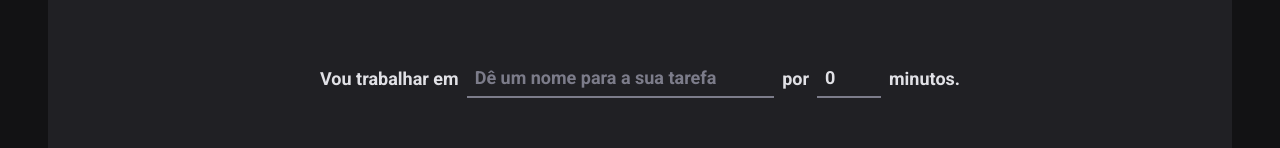
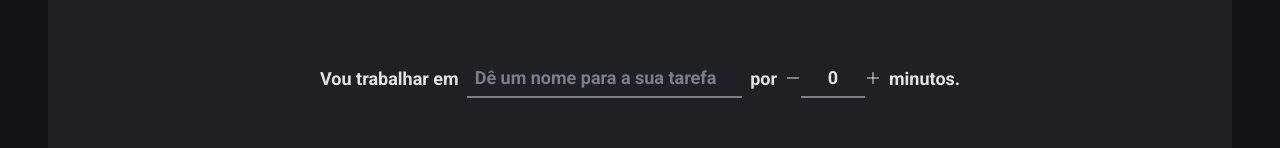
Before and after one commit to matheusfalavigna/ignite-reactjs, a React (Vite) app in the folder 02-ignite-timer/: page / in a window 1280 px wide. Shown: the part 166-314 px from the top of the page. Built offline with nearby package versions, Linux system fonts and the light colour scheme.

Commit message:
feat: add buttons to add and reduce time

```diff
--- a/02-ignite-timer/src/pages/Home/components/NewCycleForm/index.tsx
+++ b/02-ignite-timer/src/pages/Home/components/NewCycleForm/index.tsx
@@ -1,11 +1,31 @@
+import { Minus, Plus } from "phosphor-react";
 import { useContext } from "react";
 import { useFormContext } from "react-hook-form";
 import { CyclesContext } from "../../../../contexts/CyclesContext";
-import { FormContainer, MinutesAmountInput, TaskInput } from "./styles";
+import {
+  FormContainer,
+  MinutesAmountInput,
+  MinutesAmountInputWrapper,
+  TaskInput,
+} from "./styles";
 
 export function NewCycleForm() {
   const { activeCycle } = useContext(CyclesContext);
-  const { register } = useFormContext();
+  const { register, setValue, getValues } = useFormContext();
+
+  function handleIncrease() {
+    const currentValue = getValues("minutesAmount") || 0;
+    if (currentValue < 60) {
+      setValue("minutesAmount", currentValue + 1);
+    }
+  }
+
+  function handleDecrease() {
+    const currentValue = getValues("minutesAmount") || 0;
+    if (currentValue > 1) {
+      setValue("minutesAmount", currentValue - 1);
+    }
+  }
 
   return (
     <FormContainer>
@@ -27,16 +47,23 @@ export function NewCycleForm() {
       </datalist>
 
       <label htmlFor="minutesAmount">por</label>
+      <MinutesAmountInputWrapper>
+        <button type="button" onClick={handleDecrease} disabled={!!activeCycle}>
+          <Minus size={16} />
+        </button>
         <MinutesAmountInput
           id="minutesAmount"
           type="number"
           placeholder="00"
-        step={5}
           min={1}
           max={60}
           disabled={!!activeCycle}
           {...register("minutesAmount", { valueAsNumber: true })}
         />
+        <button type="button" onClick={handleIncrease} disabled={!!activeCycle}>
+          <Plus size={16} />
+        </button>
+      </MinutesAmountInputWrapper>
 
       <span>minutos.</span>
     </FormContainer>
--- a/02-ignite-timer/src/pages/Home/components/NewCycleForm/styles.ts
+++ b/02-ignite-timer/src/pages/Home/components/NewCycleForm/styles.ts
@@ -9,7 +9,7 @@ export const FormContainer = styled.div`
   color: ${(props) => props.theme["gray-100"]};
   font-size: 1.125rem;
   font-weight: bold;
-  flex-wrap: wrap; //quebra a linha em telas menores
+  flex-wrap: wrap;
 `;
 
 const BaseInput = styled.input`
@@ -42,4 +42,41 @@ export const TaskInput = styled(BaseInput)`
 
 export const MinutesAmountInput = styled(BaseInput)`
   width: 4rem;
+  text-align: center;
+
+  appearance: none;
+  -moz-appearance: textfield;
+  &::-webkit-inner-spin-button,
+  &::-webkit-outer-spin-button {
+    appearance: none;
+    margin: 0;
+  }
 `;
+
+export const MinutesAmountInputWrapper = styled.div`
+  display: flex;
+  align-items: center;
+  border-radius: 4px;
+  overflow: hidden;
+
+  button {
+    display: flex;
+    align-items: center;
+    justify-content: center;
+    width: 1rem;
+    height: 1rem;
+    background: transparent;
+    color: ${(props) => props.theme["gray-100"]};
+    border: none;
+    cursor: pointer;
+
+    &:disabled {
+      cursor: not-allowed;
+      opacity: 0.5;
+    }
+
+    &:focus {
+      box-shadow: none;
+    }
+  }
+`;
```
Lines whose indentation alone changed are shown as unchanged.
